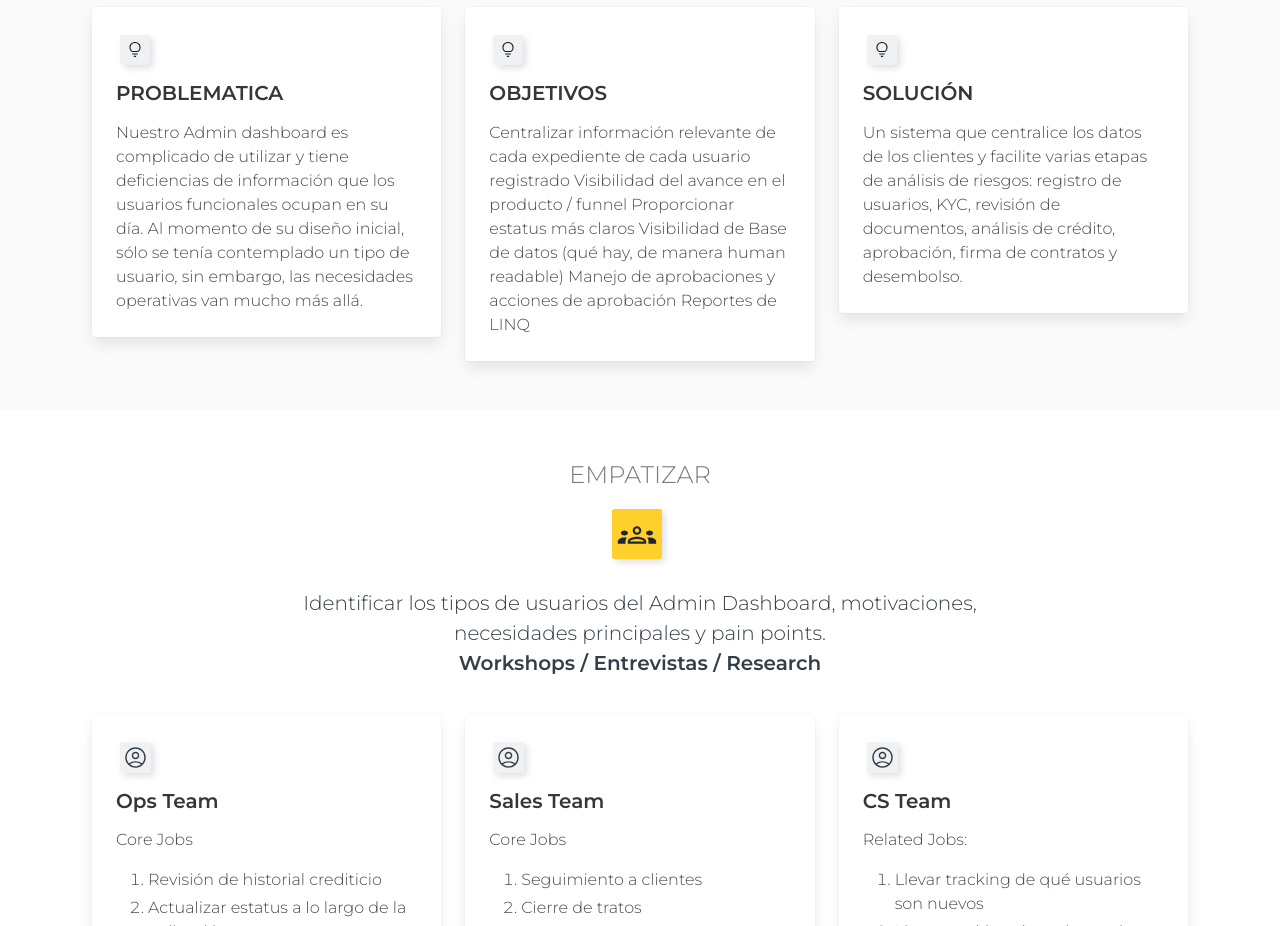
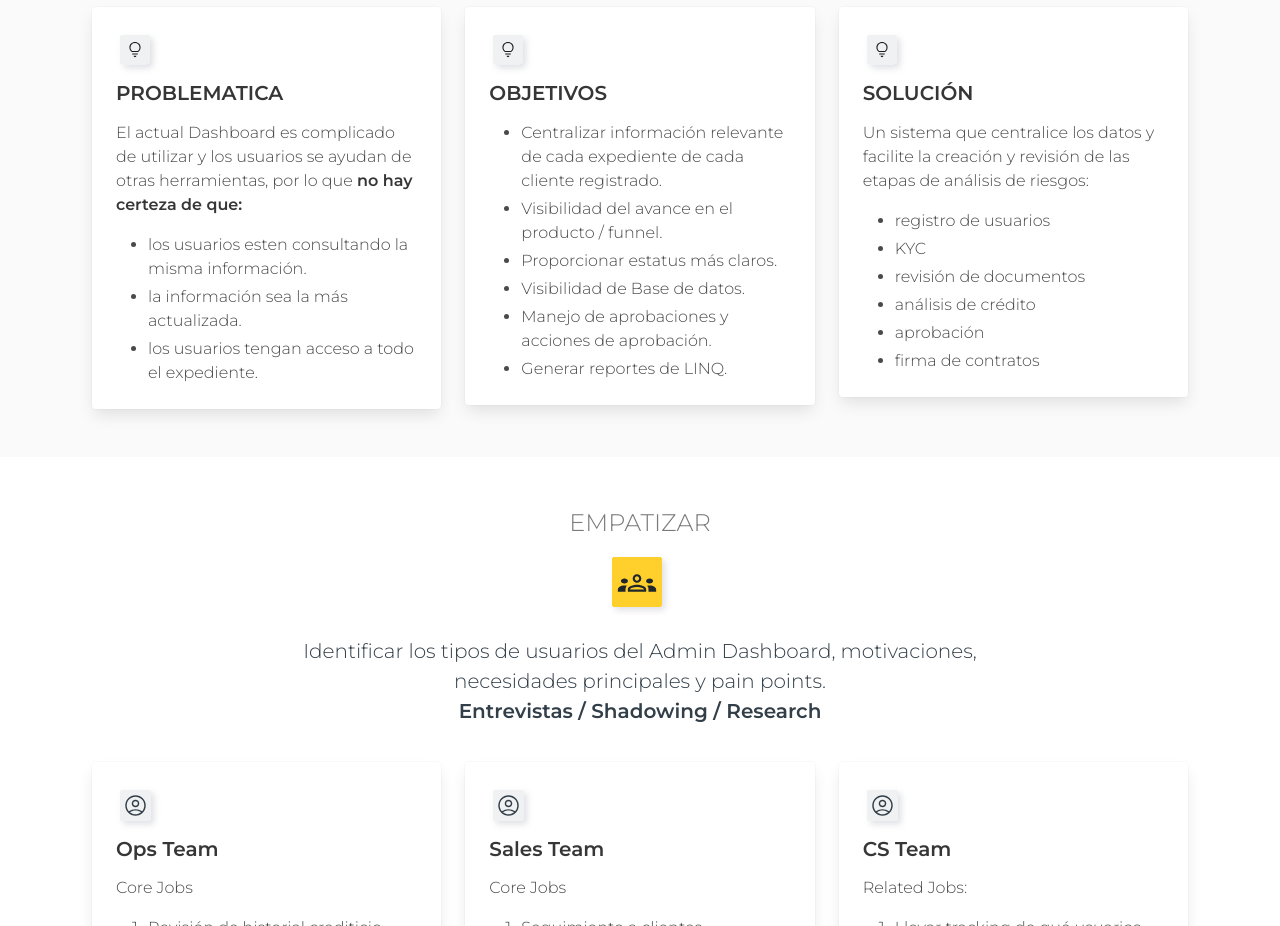
Before and after one commit to angycervantes/AACEDesign, a React (Vite) app: page /carrot in a window 1280 px wide. Shown: the part 1740-2666 px from the top of the page. Built offline with nearby package versions, Linux system fonts and the light colour scheme.

Commit message:
catorceFeb

```diff
--- a/src/pages/portafolio/CarrotProyect.jsx
+++ b/src/pages/portafolio/CarrotProyect.jsx
@@ -101,8 +101,14 @@ const CarrotProyect = () => {
                                     <div className="content">
                                         <img className='' src={foco} />
                                         <h4> PROBLEMATICA</h4>
-                                        <p> Nuestro Admin dashboard es complicado de utilizar y tiene deficiencias de información que los usuarios funcionales ocupan en su día.
-                                            Al momento de su diseño inicial, sólo se tenía contemplado un tipo de usuario, sin embargo, las necesidades operativas van mucho más allá.</p>
+                                        <p> El actual Dashboard es complicado de utilizar y los usuarios se ayudan de otras herramientas, por lo que <strong>no hay certeza de que:</strong>
+                                            <ul>
+                                                <li>los usuarios esten consultando la misma información.</li>
+                                                <li>la información sea la más actualizada.</li>
+                                                <li>los usuarios tengan acceso a todo el expediente.</li>
+
+                                            </ul>
+                                        </p>
                                     </div>
                                 </div>
                             </div>
@@ -113,12 +119,16 @@ const CarrotProyect = () => {
                                     <div className="content">
                                         <img className='' src={foco} />
                                         <h4> OBJETIVOS</h4>
-                                        <p> Centralizar información relevante de cada expediente de cada usuario registrado
-                                            Visibilidad del avance en el producto / funnel
-                                            Proporcionar estatus más claros
-                                            Visibilidad de Base de datos (qué hay, de manera human readable)
-                                            Manejo de aprobaciones y acciones de aprobación
-                                            Reportes de LINQ</p>
+                                        <p>
+                                            <ul>
+                                                <li>Centralizar información relevante de cada expediente de cada cliente registrado. </li>
+                                                <li>Visibilidad del avance en el producto / funnel. </li>
+                                                <li>Proporcionar estatus más claros. </li>
+                                                <li>Visibilidad de Base de datos. </li>
+                                                <li>Manejo de aprobaciones y acciones de aprobación. </li>
+                                                <li>Generar reportes de LINQ. </li>
+                                            </ul>
+                                        </p>
                                     </div>
                                 </div>
                             </div>
@@ -129,10 +139,16 @@ const CarrotProyect = () => {
                                     <div className="content">
                                         <img className='' src={foco} />
                                         <h4> SOLUCIÓN</h4>
-                                        <p> Un sistema que centralice los datos
-                                            de los clientes y facilite varias etapas de análisis de riesgos:
-                                            registro de usuarios, KYC, revisión de documentos, análisis de crédito,
-                                            aprobación, firma de contratos y desembolso.</p>
+                                        <p> Un sistema que centralice los datos y facilite la creación y revisión de las etapas de análisis de riesgos:
+                                            <ul>
+                                                <li>registro de usuarios</li>
+                                                <li>KYC</li>
+                                                <li>revisión de documentos</li>
+                                                <li>análisis de crédito</li>
+                                                <li>aprobación</li>
+                                                <li>firma de contratos</li>
+                                            </ul>
+                                        </p>
                                     </div>
                                 </div>
                             </div>
@@ -150,7 +166,7 @@ const CarrotProyect = () => {
                                 <p className='is-uppercase is-size-4-desktop has-text-grey'> empatizar</p>
                                 <img className='my-3' src={empatizar} />
                                 <p className='is-size-5-desktop'> Identificar los tipos de usuarios del Admin Dashboard, motivaciones, necesidades principales y pain points.</p>
-                                <p className='has-text-weight-bold is-size-5-desktop'>Workshops / Entrevistas / Research </p>
+                                <p className='has-text-weight-bold is-size-5-desktop'>  Entrevistas / Shadowing / Research  </p>
                             </div>
                         </div></div>
                     <div className='columns mt-5 is-3 is-variable mx-4'>
```
